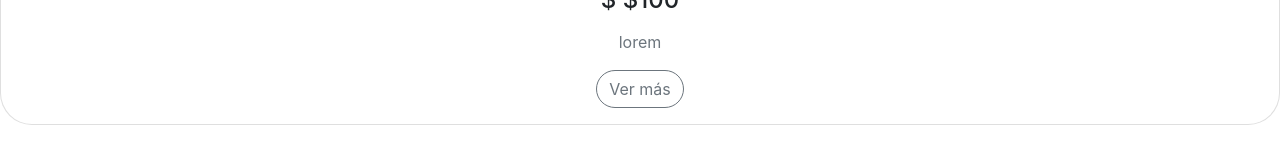
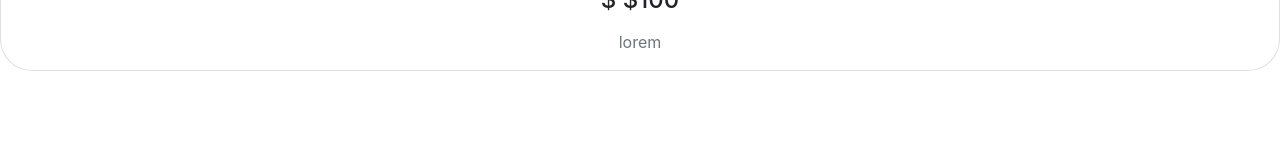
Before and after one commit to BiplopDey/React-HackathonF5Equipo8, a React (Create React App) app: page /experience/1 in a window 1280 px wide. Shown: the part 473-633 px from the top of the page. Built offline with nearby package versions, Linux system fonts and the light colour scheme.

Commit message:
remove ver mas

```diff
--- a/src/components/experienceDetail.js
+++ b/src/components/experienceDetail.js
@@ -13,14 +13,6 @@ function ExperienceDetail({ imageSource, title, description, price, name }) {
         <h4 className="card-title text-dark">$ {price} </h4>
         <p className="card-text text-secondary">{name}</p>
         <p className="card-text text-secondary">{description}</p>
-        <a
-          href="#/"
-          target="_blank"
-          className="btn btn-outline-secondary border-1"
-          rel="noreferrer"
-        >
-          Ver más
-        </a>
       </div>
     </div>
   );
```
